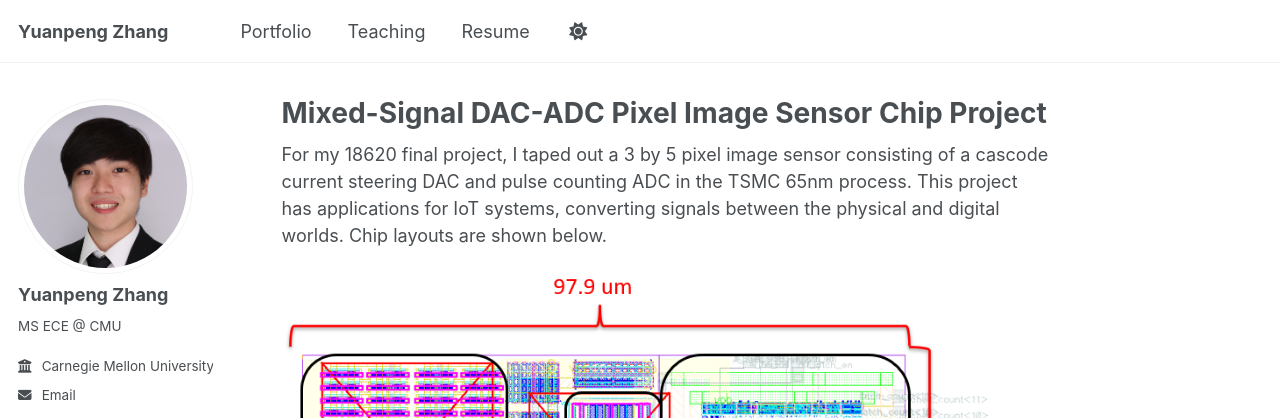
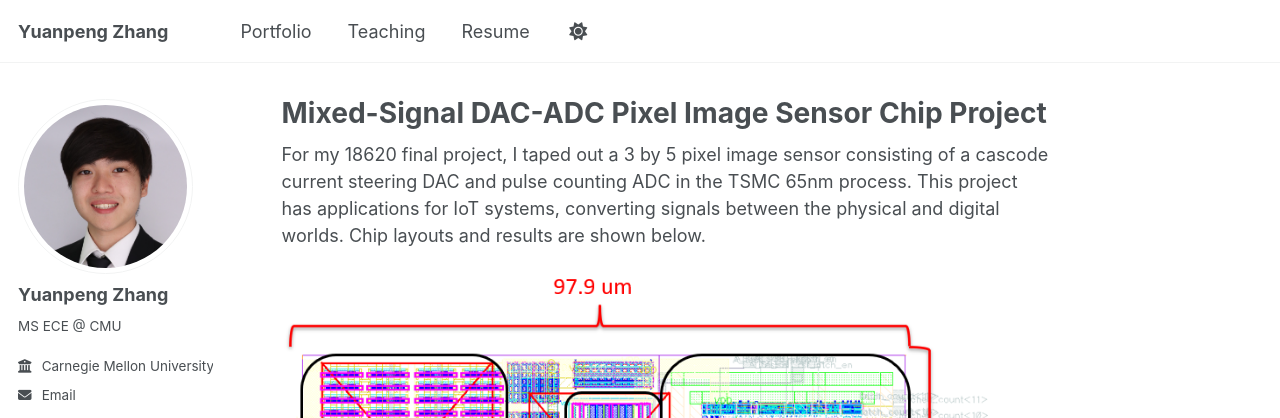
Before and after one commit to yuanpenguin/yuanpenguin.github.io, a Jekyll site: the page built from _portfolio/portfolio-4.md, in a window 1280 px wide and 900 px high. Shown: the top 418 px of the window. Built offline with Jekyll 4.4.1, drawn with Linux system fonts in a browser that asks for light colours; a script that is not in the unit is left out; part of the change alters nothing that is shown; some of the changed text lies outside the part shown.

Commit message:
Update portfolio-4.md

```diff
--- a/_portfolio/portfolio-4.md
+++ b/_portfolio/portfolio-4.md
@@ -4,8 +4,12 @@ excerpt: "Design, Integration, and Tapeout of IoT Systems Final Project, Carnegi
 collection: portfolio
 ---
 
-For my 18620 final project, I taped out a 3 by 5 pixel image sensor consisting of a cascode current steering DAC and pulse counting ADC in the TSMC 65nm process. This project has applications for IoT systems, converting signals between the physical and digital worlds. Chip layouts are shown below.
+For my 18620 final project, I taped out a 3 by 5 pixel image sensor consisting of a cascode current steering DAC and pulse counting ADC in the TSMC 65nm process. This project has applications for IoT systems, converting signals between the physical and digital worlds. Chip layouts and results are shown below.
 
 ![](/images/620_top.png)
 
 ![](/images/620_bias.png)
+
+![](/images/620_results.png)
+
+For more detailed schematics of the circuits, check out the [appendix.](/portfolio/portfolio-4/appendix_620)
```
